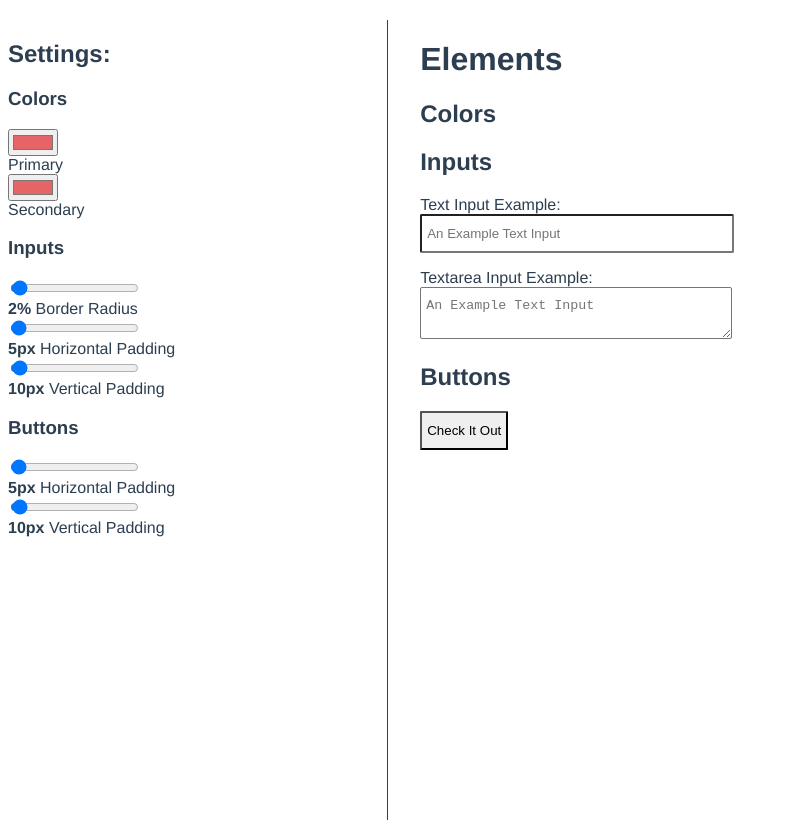
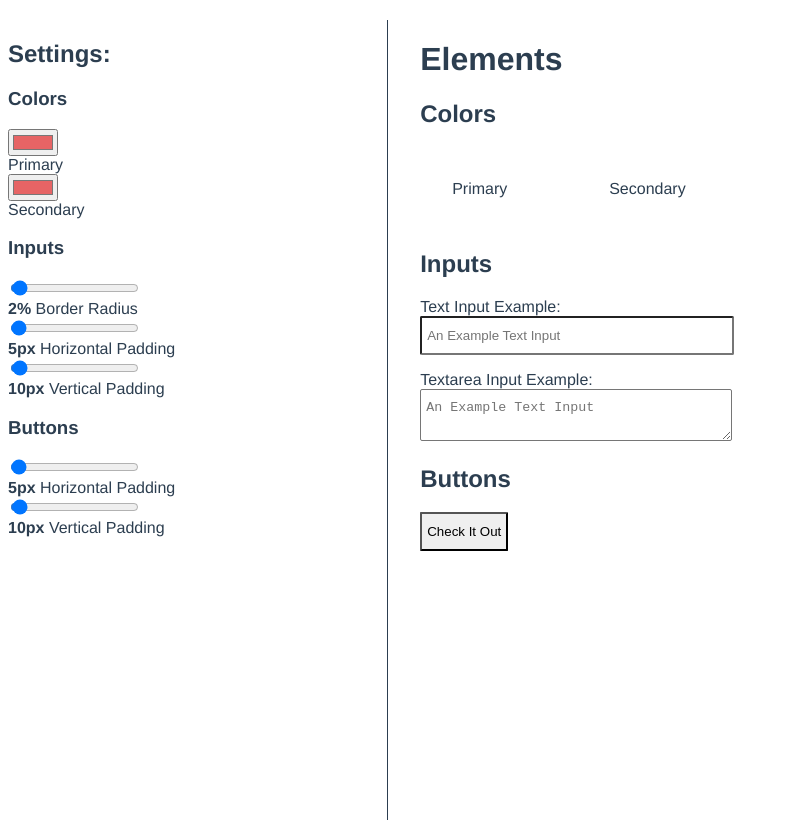
Before and after one commit to drinkingtheink/form-styler, a Vue app: page / in a window 1280 px wide. Shown: the whole page, without its empty margins (0-789 px from the left). Built offline with nearby package versions, Linux system fonts and the light colour scheme.

Commit message:
colors wip

```diff
--- a/src/components/Colors.vue
+++ b/src/components/Colors.vue
@@ -1,9 +1,11 @@
 <template>
   <div class="colors-collection">
-      <h2>Colors</h2>
+    <h2>Colors</h2>
 
-        <div class="color-swatch primary" />
-        <div class="color-swatch secondary" />
+    <section>
+        <div :style="primaryStyles" class="color-swatch primary">Primary</div>
+        <div :style="secondaryStyles" class="color-swatch secondary">Secondary</div>
+    </section>
   </div>
 </template>
 
@@ -13,10 +15,30 @@ export default {
   props: {
       primary: String,
       secondary: String,
+  },
+  computed: {
+      primaryStyles() {
+          return {
+              'backgroundColor': `${this.primary}`
+          }
+      },
+      secondaryStyles() {
+          return {
+              'backgroundColor': `${this.secondary}`
+          }
+      },
   }
 }
 </script>
 
 <style scoped>
+section {
+    display: flex;
+}
 
+.color-swatch {
+    width: 30%;
+    padding: 2rem;
+    margin-right: 10px;
+}
 </style>
```
